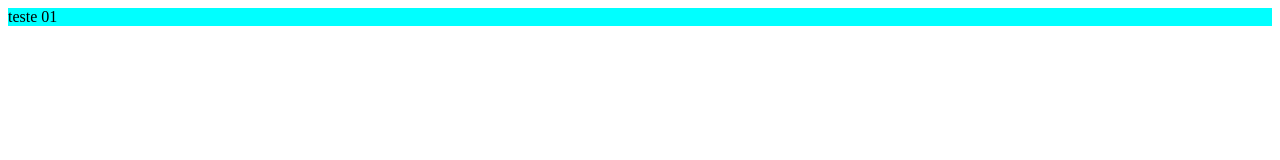
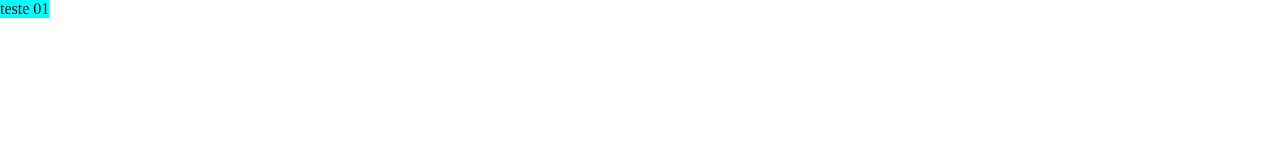
Before and after one commit to SoletLeDark/TesteDeGit, a plain HTML site: page index.html in a window 1280 px wide. Drawn offline with Linux system fonts and the light colour scheme.

Commit message:
no message

```diff
--- a/index.html
+++ b/index.html
@@ -5,6 +5,9 @@
 	div
 	{
 		background-color: #0FF;
+		position: absolute;
+		top: 0px;
+		left: 0px;
 	}
 	</style>
 </head>
```
